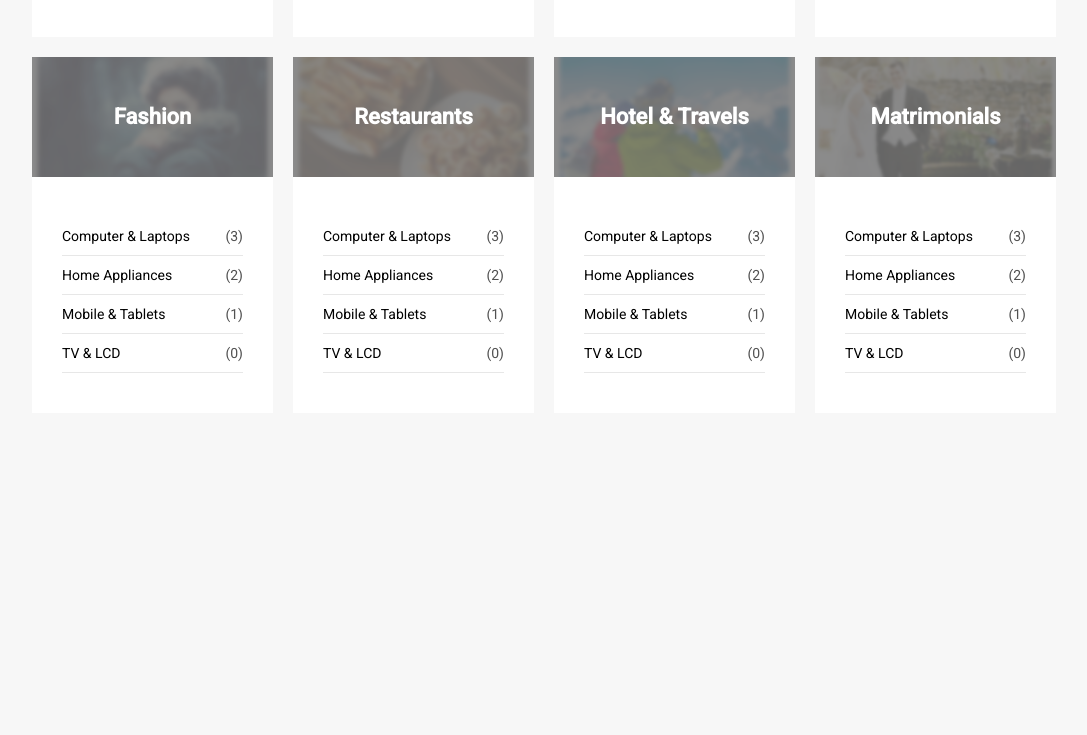
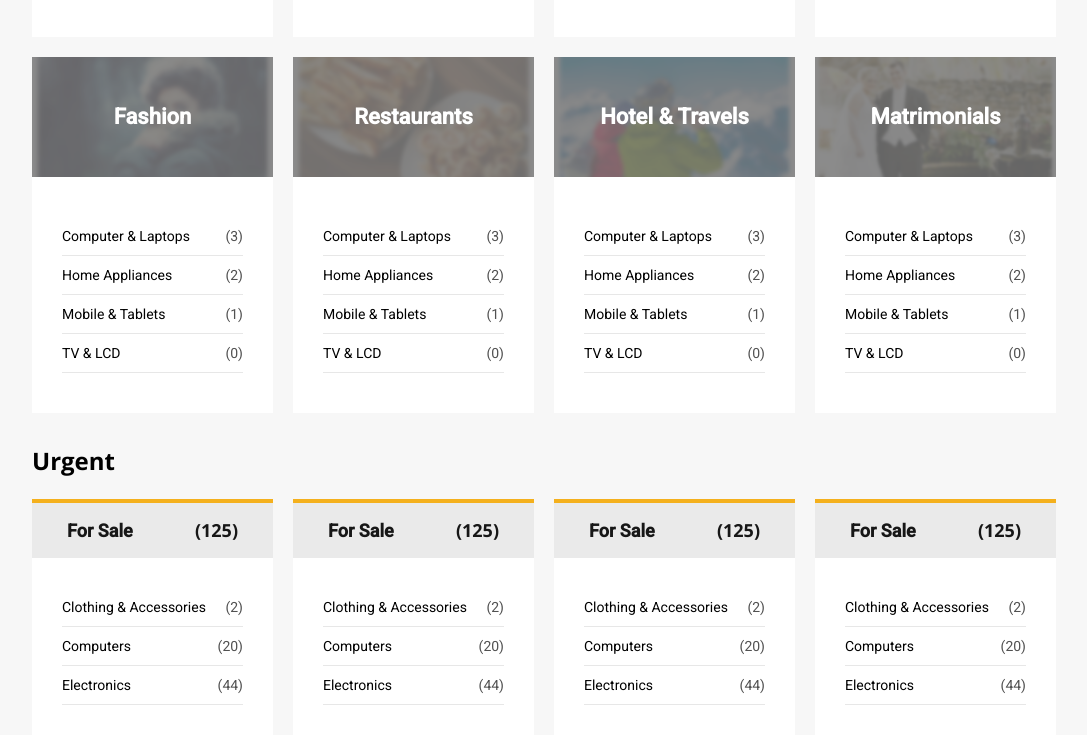
Before and after one commit to agnesanuha/PWWW22-23_Gr15, a plain HTML site: page index.html in a window 1280 px wide. Shown: the part 1213-1948 px from the top of the page, without its empty margins (96-1183 px from the left). Before the commit the page ends 1626 px from the top, so only its background shows below. Drawn offline with nearby package versions, Linux system fonts and the light colour scheme; a web font is replaced by a local one.

Commit message:
add urgent items on sale section

```diff
--- a/index.html
+++ b/index.html
@@ -192,6 +192,35 @@
 
 
     </div>
+    <div class="urgent container">
+        <h3>Urgent</h3>
+        <div class="items">
+          <div>
+            <h4>For Sale<span>(125)</span></h4>
+            <h5>Clothing & Accessories<span>(2)</span></h5>
+            <h5>Computers<span>(20)</span></h5>
+            <h5>Electronics<span>(44)</span></h5>
+          </div>
+          <div>
+            <h4>For Sale<span>(125)</span></h4>
+            <h5>Clothing & Accessories<span>(2)</span></h5>
+            <h5>Computers<span>(20)</span></h5>
+            <h5>Electronics<span>(44)</span></h5>
+          </div>
+          <div>
+            <h4>For Sale<span>(125)</span></h4>
+            <h5>Clothing & Accessories<span>(2)</span></h5>
+            <h5>Computers<span>(20)</span></h5>
+            <h5>Electronics<span>(44)</span></h5>
+          </div>
+          <div>
+            <h4>For Sale<span>(125)</span></h4>
+            <h5>Clothing & Accessories<span>(2)</span></h5>
+            <h5>Computers<span>(20)</span></h5>
+            <h5>Electronics<span>(44)</span></h5>
+          </div>
+        </div>
+    </div>
 
     <script src="http://ajax.googleapis.com/ajax/libs/jquery/1.7.1/jquery.min.js" type="text/javascript"></script>
     <script type="text/javascript" src="slick/slick.min.js"></script>
--- a/style.css
+++ b/style.css
@@ -299,3 +299,58 @@ nav ul li a:hover {
 .categories .items>div:nth-child(1) >div{
     background-image: url('./images/Layer\ 291.png');
 }
+
+.urgent .items {
+    display: grid;
+    grid-template-columns: repeat(4,1fr);
+    gap: 20px;
+}
+
+.urgent >h3{
+    font-size: 24px;
+line-height: 56px;
+color: #000000;
+font-weight: 700;
+font-family: "Open Sans";
+margin-bottom: 10px;
+margin-top: 20px;
+}
+
+.urgent .items > div {
+background: #fff;
+padding-bottom: 30px;
+}
+
+.urgent .items > div h4{
+    font-size: 18px;
+line-height: 55px;
+color: #171717;
+font-weight: 700;
+font-family: "Roboto";
+display: flex;
+justify-content: space-between;
+border-top: 4px solid #f4b01d;
+background: #aaaaaa3f;
+padding: 0 35px;
+margin-bottom: 30px;
+}
+
+.urgent .items > div h5 {
+    font-size: 14px;
+    line-height: 38px;
+    color: #000000;
+    font-weight: 400;
+    font-family: "Roboto";
+    display: flex;
+    justify-content: space-between;
+    border-bottom: 1px solid #e7e7e7;
+    margin: 0 30px;
+}
+
+.urgent .items > div h5 span{
+    font-size: 14px;
+    line-height: 38px;
+    color: #515151;
+    font-weight: 400;
+    font-family: "Roboto";
+}
```
